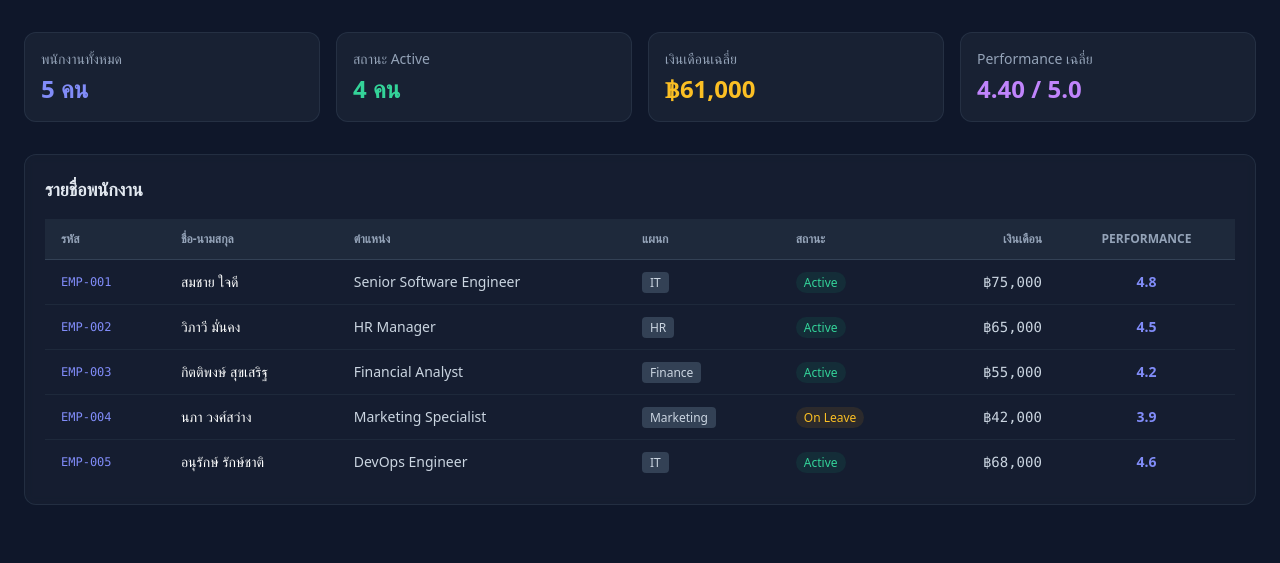
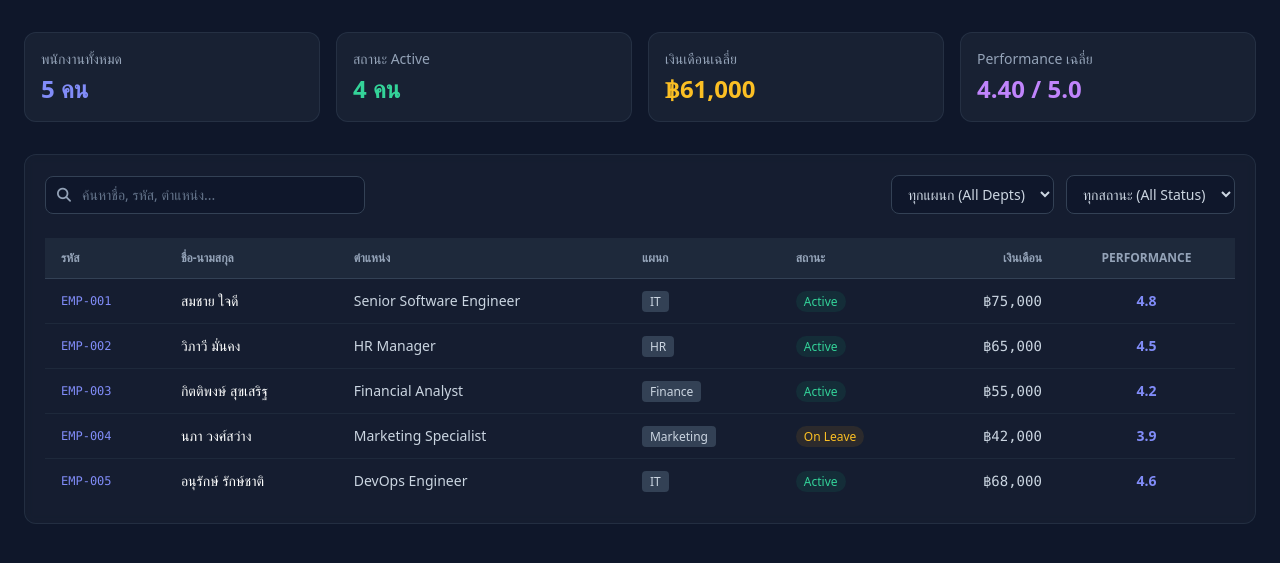
Before and after one commit to chotikaset-crypto/hr-dashboard, a Flask app: page / in a window 1280 px wide. Shown: the part 93-656 px from the top of the page. Run offline with Flask 3, Linux system fonts and the light colour scheme; some libraries are stand-ins or nearby versions.

Commit message:
Enhance employee dashboard with filters and stats
Updated KPI cards to initialize with zero values and added search and filter functionality for employee data.

```diff
--- a/templates/index.html
+++ b/templates/index.html
@@ -9,6 +9,7 @@
 </head>
 <body class="bg-slate-900 text-slate-100 font-sans min-h-screen">
     <div class="p-6 max-w-7xl mx-auto">
+        <!-- Header -->
         <header class="flex justify-between items-center mb-8 border-b border-slate-800 pb-4">
             <div>
                 <h1 class="text-2xl font-bold text-white"><i class="fa-solid text-indigo-500 mr-2 fa-users-gear"></i>HR Management Dashboard</h1>
@@ -21,27 +22,59 @@
             </div>
         </header>
 
+        <!-- KPI Cards -->
         <div class="grid grid-cols-1 md:grid-cols-4 gap-4 mb-8">
             <div class="bg-slate-800/60 border border-slate-700/50 rounded-xl p-4">
                 <p class="text-slate-400 text-sm">พนักงานทั้งหมด</p>
-                <h3 class="text-2xl font-bold mt-1 text-indigo-400">5 คน</h3>
+                <h3 id="stat-total" class="text-2xl font-bold mt-1 text-indigo-400">0 คน</h3>
             </div>
             <div class="bg-slate-800/60 border border-slate-700/50 rounded-xl p-4">
                 <p class="text-slate-400 text-sm">สถานะ Active</p>
-                <h3 class="text-2xl font-bold mt-1 text-emerald-400">4 คน</h3>
+                <h3 id="stat-active" class="text-2xl font-bold mt-1 text-emerald-400">0 คน</h3>
             </div>
             <div class="bg-slate-800/60 border border-slate-700/50 rounded-xl p-4">
                 <p class="text-slate-400 text-sm">เงินเดือนเฉลี่ย</p>
-                <h3 class="text-2xl font-bold mt-1 text-amber-400">฿61,000</h3>
+                <h3 id="stat-avg-salary" class="text-2xl font-bold mt-1 text-amber-400">฿0</h3>
             </div>
             <div class="bg-slate-800/60 border border-slate-700/50 rounded-xl p-4">
                 <p class="text-slate-400 text-sm">Performance เฉลี่ย</p>
-                <h3 class="text-2xl font-bold mt-1 text-purple-400">4.40 / 5.0</h3>
+                <h3 id="stat-avg-perf" class="text-2xl font-bold mt-1 text-purple-400">0.0 / 5.0</h3>
             </div>
         </div>
 
+        <!-- Table Container -->
         <div class="bg-slate-800/40 border border-slate-700/50 rounded-xl p-5 backdrop-blur-sm">
-            <h2 class="text-lg font-semibold mb-4 text-slate-200">รายชื่อพนักงาน</h2>
+
+            <!-- Controls: Search & Category Filters -->
+            <div class="flex flex-col md:flex-row gap-4 mb-6 justify-between items-center">
+                <!-- ช่องพิมพ์ค้นหา -->
+                <div class="relative w-full md:w-80">
+                    <i class="fa-solid fa-magnifying-glass absolute left-3 top-1/2 -translate-y-1/2 text-slate-400 text-sm"></i>
+                    <input type="text" id="search-input" placeholder="ค้นหาชื่อ, รหัส, ตำแหน่ง..."
+                        class="w-full bg-slate-900/80 border border-slate-700 rounded-lg pl-9 pr-4 py-2 text-sm text-slate-200 placeholder-slate-500 focus:outline-none focus:border-indigo-500 transition-colors">
+                </div>
+
+                <!-- ตัวเลือกกรองแผนกและสถานะ -->
+                <div class="flex flex-wrap gap-3 w-full md:w-auto">
+                    <!-- กรองแผนก -->
+                    <select id="dept-filter" class="bg-slate-900/80 border border-slate-700 rounded-lg px-3 py-2 text-sm text-slate-300 focus:outline-none focus:border-indigo-500">
+                        <option value="ALL">ทุกแผนก (All Depts)</option>
+                        <option value="IT">IT</option>
+                        <option value="HR">HR</option>
+                        <option value="Finance">Finance</option>
+                        <option value="Marketing">Marketing</option>
+                    </select>
+
+                    <!-- กรองสถานะ -->
+                    <select id="status-filter" class="bg-slate-900/80 border border-slate-700 rounded-lg px-3 py-2 text-sm text-slate-300 focus:outline-none focus:border-indigo-500">
+                        <option value="ALL">ทุกสถานะ (All Status)</option>
+                        <option value="Active">Active</option>
+                        <option value="On Leave">On Leave</option>
+                    </select>
+                </div>
+            </div>
+
+            <!-- Table -->
             <div class="overflow-x-auto">
                 <table class="w-full text-left text-sm text-slate-300">
                     <thead class="text-xs uppercase bg-slate-800 text-slate-400 border-b border-slate-700">
@@ -62,19 +95,48 @@
     </div>
 
     <script>
+        let allEmployees = [];
+
         async function fetchEmployees() {
             try {
                 const response = await fetch('/api/employees');
-                const data = await response.json();
-                renderTable(data);
+                allEmployees = await response.json();
+                applyFilters();
             } catch (error) {
                 console.error('Error:', error);
             }
         }
 
+        function applyFilters() {
+            const searchKeyword = document.getElementById('search-input').value.toLowerCase().trim();
+            const selectedDept = document.getElementById('dept-filter').value;
+            const selectedStatus = document.getElementById('status-filter').value;
+
+            const filteredData = allEmployees.filter(emp => {
+                const matchesSearch =
+                    emp.name.toLowerCase().includes(searchKeyword) ||
+                    emp.id.toLowerCase().includes(searchKeyword) ||
+                    emp.position.toLowerCase().includes(searchKeyword);
+
+                const matchesDept = (selectedDept === 'ALL') || (emp.department === selectedDept);
+                const matchesStatus = (selectedStatus === 'ALL') || (emp.status === selectedStatus);
+
+                return matchesSearch && matchesDept && matchesStatus;
+            });
+
+            renderTable(filteredData);
+            updateStats(filteredData);
+        }
+
         function renderTable(employees) {
             const tbody = document.getElementById('emp-table-body');
             tbody.innerHTML = '';
+
+            if (employees.length === 0) {
+                tbody.innerHTML = `<tr><td colspan="7" class="text-center py-6 text-slate-500">ไม่พบข้อมูลที่ค้นหา</td></tr>`;
+                return;
+            }
+
             employees.forEach(emp => {
                 const row = document.createElement('tr');
                 row.className = 'hover:bg-slate-800/50 transition-colors';
@@ -94,6 +156,28 @@
                 tbody.appendChild(row);
             });
         }
+
+        function updateStats(employees) {
+            const total = employees.length;
+            const activeCount = employees.filter(e => e.status === 'Active').length;
+
+            const totalSalary = employees.reduce((sum, e) => sum + e.salary, 0);
+            const avgSalary = total > 0 ? Math.round(totalSalary / total) : 0;
+
+            const totalPerf = employees.reduce((sum, e) => sum + e.performance, 0);
+            const avgPerf = total > 0 ? (totalPerf / total).toFixed(2) : '0.00';
+
+            document.getElementById('stat-total').textContent = `${total} คน`;
+            document.getElementById('stat-active').textContent = `${activeCount} คน`;
+            document.getElementById('stat-avg-salary').textContent = `฿${avgSalary.toLocaleString()}`;
+            document.getElementById('stat-avg-perf').textContent = `${avgPerf} / 5.0`;
+        }
+
+        // Event Listeners
+        document.getElementById('search-input').addEventListener('input', applyFilters);
+        document.getElementById('dept-filter').addEventListener('change', applyFilters);
+        document.getElementById('status-filter').addEventListener('change', applyFilters);
+
         document.addEventListener('DOMContentLoaded', fetchEmployees);
     </script>
 </body>
```
